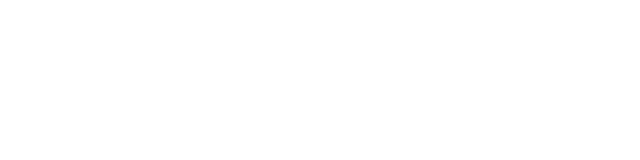
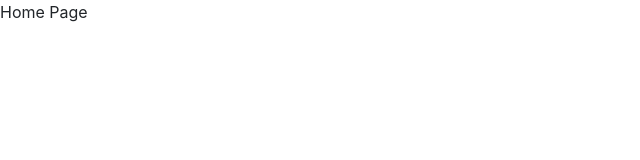
Before and after one commit to JeffBenton/networking_tracker, a React (Create React App) app in the folder client/: page /home in a window 1280 px wide. Shown: the top 160 px of the page, without its empty margins (0-640 px from the left). Built offline with nearby package versions, Linux system fonts and the light colour scheme.

Commit message:
added home page component

```diff
--- a/client/src/App.js
+++ b/client/src/App.js
@@ -2,6 +2,7 @@
 import { BrowserRouter as Router, Switch, Route } from 'react-router-dom';
 
 import LandingPage from "./Components/LandingPage/LandingPage";
+import HomePage from "./Components/HomePage/HomePage";
 
 function App() {
   return (
@@ -11,6 +12,9 @@
                   <Route exact path="/">
                       <LandingPage />
                   </Route>
+                  <Route path="/home">
+                      <HomePage />
+                  </Route>
               </Switch>
           </div>
       </Router>
--- /dev/null
+++ b/client/src/Components/HomePage/HomePage.js
@@ -0,0 +1,11 @@
+import React from 'react';
+
+class HomePage extends React.Component {
+    render() {
+        return (
+            <div>Home Page</div>
+        )
+    }
+}
+
+export default HomePage;
```
